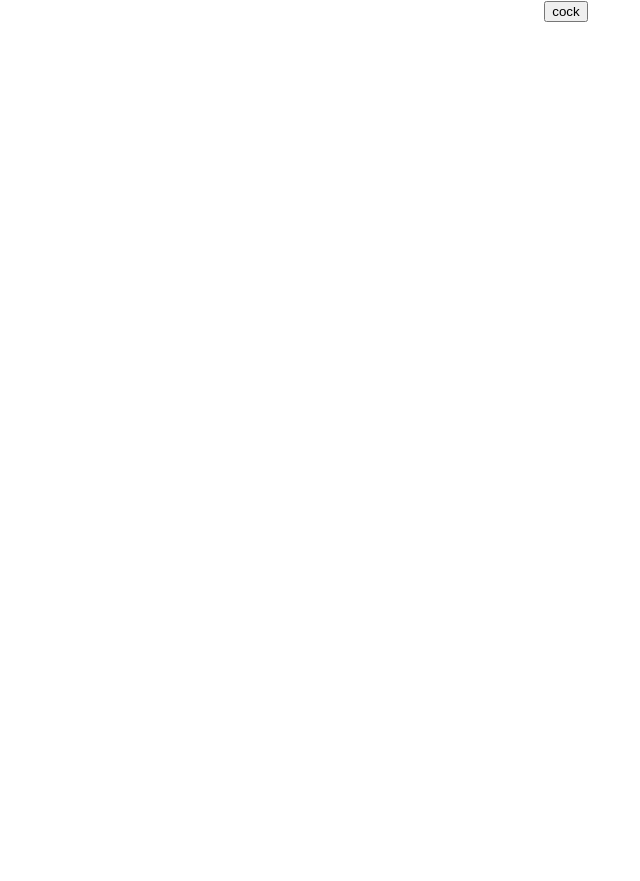
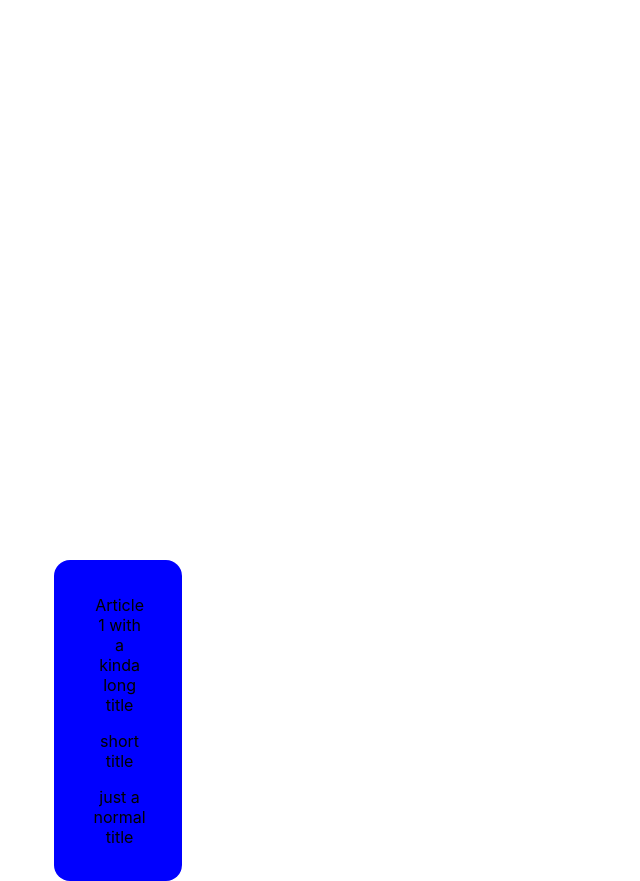
Before and after one commit to shubmi02/racingSpartan, a React (Create React App) app in the folder front-end/: page /reader in a window 1280 px wide. Before the commit this address had no page. Shown: the whole page, without its empty margins (74-714 px from the left). Before the commit the page ends 800 px from the top, so only its background shows below. Built offline with nearby package versions, Linux system fonts and the light colour scheme.

Commit message:
cooldiv and other mainpage stguff

```diff
--- a/front-end/src/App.css
+++ b/front-end/src/App.css
@@ -1,6 +1,12 @@
 .App {
   text-align: center;
+
 }
+
+body {
+  background-color: 'rgba(100,255,100,0.4)';
+}
+
 
 .App-logo {
   height: 40vmin;
@@ -14,7 +20,7 @@
 }
 
 .App-header {
-  background-color: #282c34;
+  background-color: 'rgba(100,255,100,0.4)';
   min-height: 100vh;
   display: flex;
   flex-direction: column;
--- a/front-end/src/App.js
+++ b/front-end/src/App.js
@@ -2,6 +2,7 @@ import logo from './logo.svg';
 import axios from 'axios';
 import './App.css';
 import { BrowserRouter, Routes, Route, Navigate } from 'react-router-dom';
+import Reader from './pages/Reader';
 
 
 function App() {
@@ -12,14 +13,18 @@ function App() {
   }
 
   return (
-    <div className="App">
-       <button onClick={async (e)=> await testGet(e)}>cock</button>
+    <div className="App" style={{background: 'green fill', height: '100vh', width: '100vw'}}>
+       {/* <button onClick={async (e)=> await testGet(e)}>cock</button> */}
+
       <BrowserRouter>
         <Routes>
           <Route path="/" element={<Navigate to="/homepage" />} />
-          {/* <Route path="/homepage" element={<SquishList />} /> */}
+          <Route path="/reader" element={<Reader/>} />
+          {/* btw the path should be changed in the above one to class/id/reader
+           <Route path="/homepage" element={<SquishList />} /> */}
         </Routes>
       </BrowserRouter>
+
     </div>
   );
 }
--- /dev/null
+++ b/front-end/src/components/ArticleList.css
@@ -0,0 +1,7 @@
+.center-text {
+    text-align: center;
+    max-height: '50%';
+    overflow: 'hidden';
+    text-overflow: 'hidden';
+
+}
--- /dev/null
+++ b/front-end/src/components/ArticleList.js
@@ -0,0 +1,56 @@
+import React from 'react';
+
+class ArticleList extends React.Component {
+    constructor(props) {
+        super(props);
+        this.state = {
+
+        };
+    }
+
+    render() {
+        return (
+            <div style={{
+                // border: 'solid',
+                borderRadius: '2vh',
+                overflow: 'hidden',
+                backgroundColor: `rgba(0,0,255, 1)`,
+                color: 'black',
+                padding: '2%',
+                display: 'flex',
+                alignItems: '50%',
+                justifyContent: '50%'
+
+            }}>
+                {console.log(this.props.articleNames)}
+                <div style={{
+                    // border: 'solid',
+                    width: '70%',
+                    borderWidth: '1px',
+                    borderRadius: '0.8vw',
+                    display: 'flex',
+                    justifyContent: 'center',
+                    alignItems: 'center',
+                    textAlign: 'center'
+                }}>
+                    {
+                        <ol>
+                            {
+                                this.props.articleNames.map((articleName, index) => {
+                                    return (
+                                        <div key={index} style={{}}>
+                                            <p>{articleName}</p>
+                                        </div>
+                                    );
+                                })
+                            }
+                        </ol>
+                    }
+                </div>
+            </div>
+        )
+    }
+
+}
+
+export default ArticleList;
--- /dev/null
+++ b/front-end/src/components/CoolDiv.css
@@ -0,0 +1,32 @@
+
+.ResizableDiv {
+    position: relative;
+    width: 100%;
+    height: 100vh;
+}
+
+.resizable-div {
+    position: absolute;
+    border: 1px solid #000;
+    box-sizing: border-box;
+    overflow: hidden;
+}
+
+.resizable-div span {
+    display: block;
+    background-color: #f0f0f0;
+    padding: 5px;
+}
+
+.resize-handle {
+    position: absolute;
+    width: 10px;
+    height: 10px;
+    background-color: #000;
+    cursor: pointer;
+}
+
+.resize-handle.top-left {
+    top: 20;
+    left: 0;
+}
--- /dev/null
+++ b/front-end/src/components/CoolDiv.js
@@ -0,0 +1,21 @@
+import React, { useState } from 'react';
+import './CoolDiv.css'; // Import the CSS file
+
+const CoolDiv = ({ element, up, left, width, height }) => {
+  // State for div position and size
+
+  return (
+    <div  style={{
+        position: 'absolute',
+        top: `${up}%`,
+        left: `${left}%`,
+        width: `${width}%`,
+        height: `${height}%`,
+        // border: '1px solid black',
+      }}>
+      {element}
+      </div>
+  );
+};
+
+export default CoolDiv;
--- /dev/null
+++ b/front-end/src/pages/Reader.css
@@ -0,0 +1,35 @@
+/* Reader.css */
+
+.Reader-wrapper {
+    display: flex;
+    justify-content: space-between;
+    padding-top: 1%;
+  }
+
+  .Reader-container {
+    display: flex;
+    flex-direction: row;
+  }
+
+  .Reader-left {
+    flex: 1;
+    border: 1px solid #F00;
+    width: 15%;
+    padding: 2%;
+    box-sizing: border-box;
+    overflow: auto;
+  }
+
+  .Reader-middle {
+    border: 1px solid #0F0;
+    width: 55%;
+  }
+
+  .Reader-right {
+    flex: 1;
+    border: 1px solid #00F;
+    width: 25%;
+    padding: 2%;
+    box-sizing: border-box;
+    overflow: auto;
+  }
--- /dev/null
+++ b/front-end/src/pages/Reader.js
@@ -0,0 +1,69 @@
+import React from 'react';
+import CoolDiv from '../components/CoolDiv';
+import ArticleList from '../components/ArticleList';
+
+class Reader extends React.Component {
+    constructor(props) {
+        super(props);
+
+        this.state = {
+            middleDivWidth: '55%',
+            isLeftCollapsed: false,
+            isRightCollapsed: false,
+            articleNames: ['Article 1 with a kinda long title', 'short title', 'just a normal title'],
+            articleTexts: [ `system (such as the file system) run in user space. In such systems, it is difficult to
+            draw a clear boundary. Everything running in kernel mode is clearly part of the
+            operating system, but some programs running outside it are arguably also part of it,
+            or at least closely associated with it.
+            Operating systems differ from user (i.e., application) programs in ways other
+            than where they reside. In particular, they are huge, complex, and long-lived. The
+            source code of the heart of an operating system like Linux or Windows is on the
+            order of fiv e million lines of code or more. To conceive of what this means, think
+            of printing out fiv e million lines in book form, with 50 lines per page and 1000
+            pages per volume (larger than this book). It would take 100 volumes to list an operating system of this size—essentially an entire bookcase. Can you imagine getting a job maintaining an operating system and on the first day having your boss
+            bring you to a bookcase with the code and say: Go learn that. And this is only
+            for the part that runs in the kernel. When essential shared libraries are included,
+            Windows is well over 70 million lines of code or 10 to 20 bookcases. And this
+            excludes basic application software (things like Windows Explorer, Windows
+            Media Player, and so on).
+            It should be clear now why operating systems live a long time—they are very
+            hard to write, and having written one, the owner is loath to throw it out and start
+            again. Instead, such systems evolve over long periods of time. Windows 95/98/Me
+            was basically one operating system and Windows NT/2000/XP/Vista/Windows 7 is
+            a different one. They look similar to the users because Microsoft made very sure
+            that the user interface of Windows 2000/XP/Vista/Windows 7 was quite similar to
+            that of the system it was replacing, mostly Windows 98. Nevertheless, there were
+            very good reasons why Microsoft got rid of Windows 98. We will come to these
+            when we study Windows in detail in Chap. 11.
+            Besides Windows, the other main example we will use throughout this book is
+            UNIX and its variants and clones. It, too, has evolved over the years, with versions
+            like System V, Solaris, and FreeBSD being derived from the original system,
+            whereas Linux is a fresh code base, although very closely modeled on UNIX and
+            highly compatible with it. We will use examples from UNIX throughout this book
+            and look at Linux in detail in Chap. 10.
+            In this chapter we will briefly touch on a number of key aspects of operating
+            systems, including what they are, their history, what kinds are around, some of the
+            basic concepts, and their structure. We will come back to many of these important
+            topics in later chapters in more detail.`],
+            summary: `Summary text goes here.`,
+        };
+    }
+
+
+    render() {
+        const element2 = (
+            <ArticleList articleNames={this.state.articleNames} />
+        )
+
+        return (
+            <div>
+                <div >
+                    <CoolDiv element={element2} up={70} left={10} width={10} height = {20}/>
+                </div>
+
+            </div>
+        );
+    }
+}
+
+export default Reader;
```
